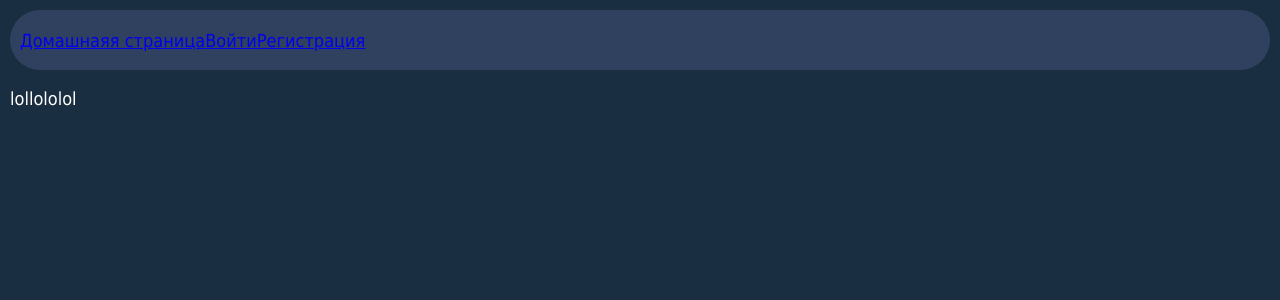
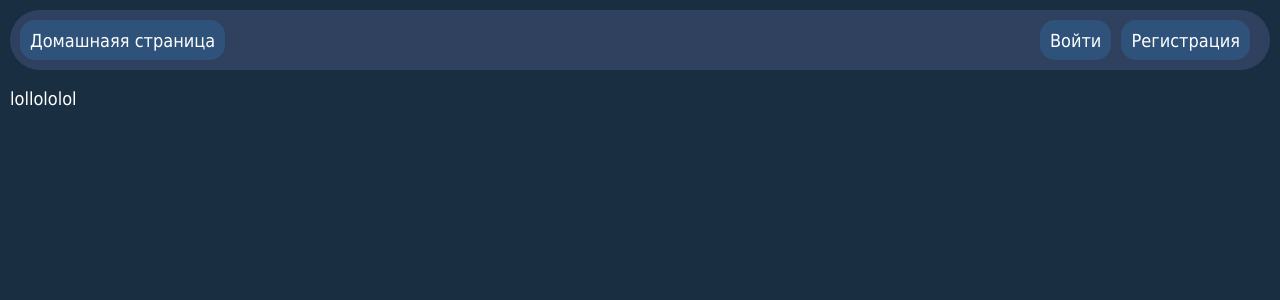
Before and after one commit to AlexHromov10/ChatApp, a React (Create React App) app in the folder client/: page / in a window 1280 px wide. Shown: the top 300 px of the page. Built offline with nearby package versions, Linux system fonts and the light colour scheme.

Commit message:
merged with new style

```diff
--- a/client/src/components/main.components/NavBar.js
+++ b/client/src/components/main.components/NavBar.js
@@ -2,30 +2,38 @@ import { Link, useNavigate } from "react-router-dom";
 import { useAuth } from "../../hooks/auth.hook";
 
 export function NavBar() {
-  const { token, setToken } = useAuth();
+  const { token } = useAuth("");
   const navigate = useNavigate();
 
   const handleClick = () => {
-    setToken(null);
+    localStorage.removeItem("auth-token");
     navigate("/home");
   };
 
   return (
     <nav>
-      <Link className="link" to="/">
-        Домашнаяя страница
+      <div className="nav--left">
+        <Link className="navlink" to="/">
+          <p>Домашнаяя страница</p>
         </Link>
+      </div>
+      <div className="nav--right">
         {!token && (
-        <Link className="link" to="/login">
-          Войти
+          <Link className="navlink" to="/login">
+            <p>Войти</p>
           </Link>
         )}
         {!token && (
-        <Link className="link" to="/registration">
-          Регистрация
+          <Link className="navlink" to="/registration">
+            <p>Регистрация</p>
           </Link>
         )}
-      {token && <button onClick={handleClick}>Выйти</button>}
+        {token && (
+          <button className="navlink" onClick={handleClick}>
+            Выйти
+          </button>
+        )}
+      </div>
     </nav>
   );
 }
--- a/client/src/styles/style.css
+++ b/client/src/styles/style.css
@@ -50,7 +50,7 @@ nav .nav--right {
           flex-direction: row;
   -webkit-box-pack: end;
       -ms-flex-pack: end;
-          justify-content: end;
+          justify-content: flex-end;
 }
 
 nav .navlink {
--- a/client/src/styles/style.scss
+++ b/client/src/styles/style.scss
@@ -90,7 +90,7 @@ nav {
     width: 100%;
     display: flex;
     flex-direction: row;
-    justify-content: end;
+    justify-content: flex-end;
   }
   .navlink {
     display: flex;
```
Also changed, not shown: client/src/components/ui.components/NavBar.js (deleted, +0 -39 lines), 1 other file (tests, documents, lock files or other folders). Lines whose indentation alone changed are shown as unchanged.
